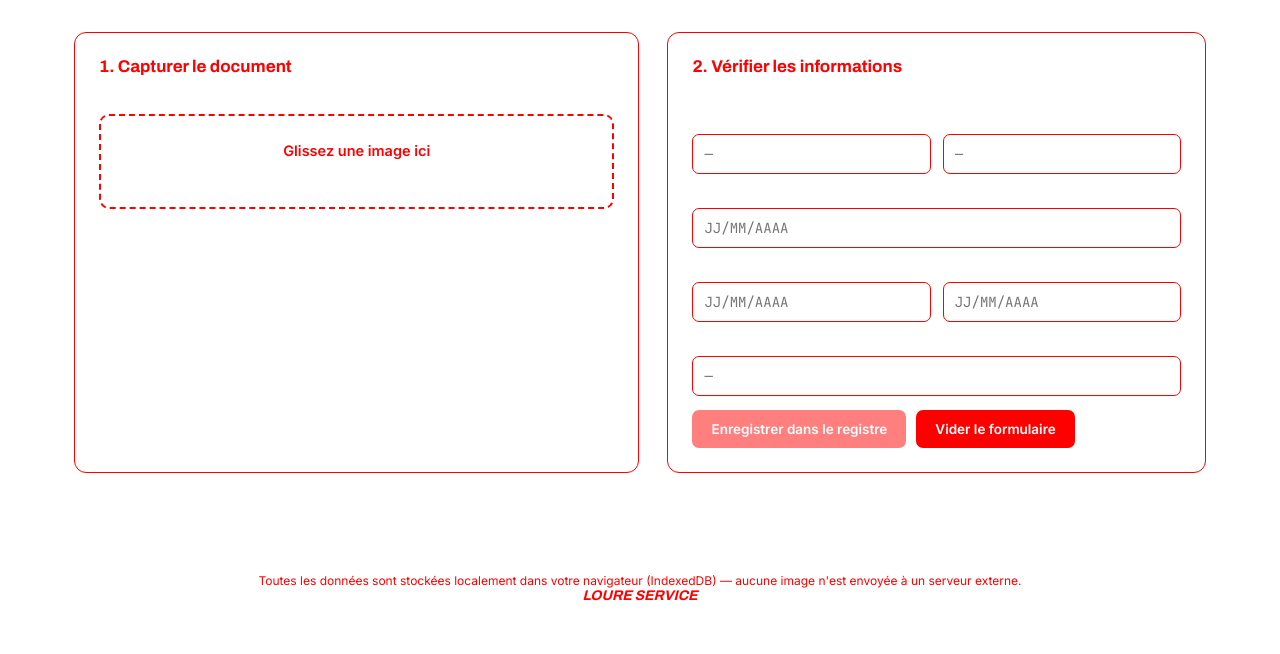
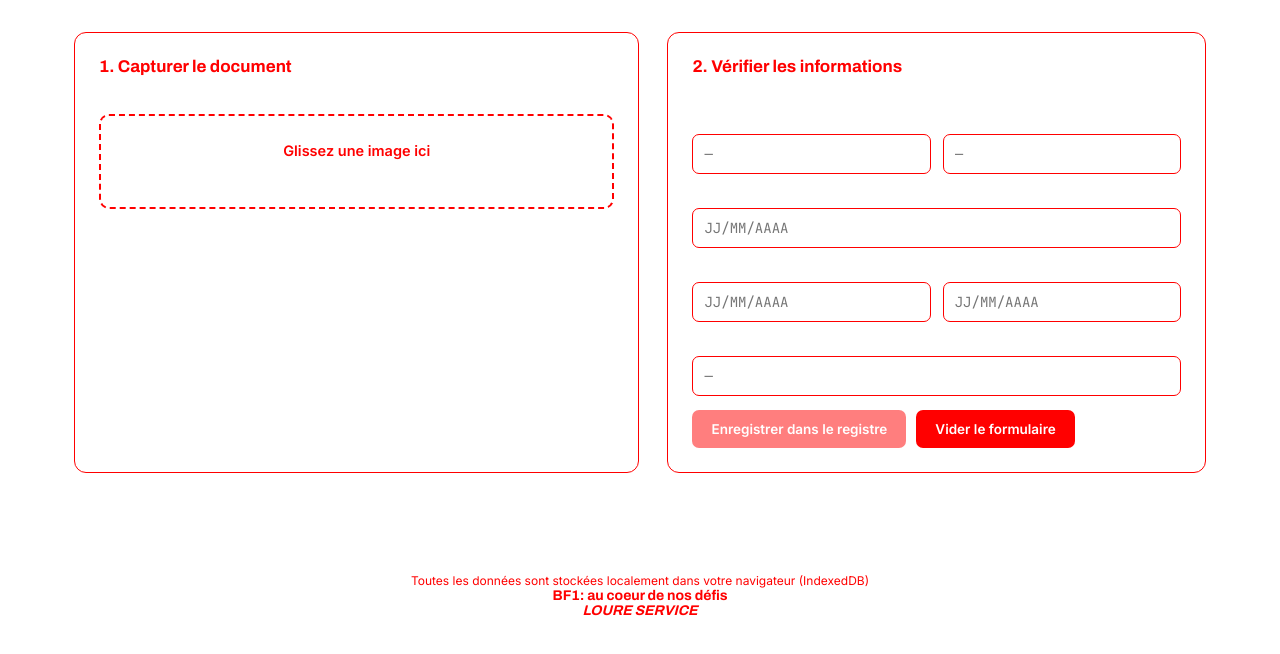
Before and after one commit to hamedlalegende494-coder/Scane-pi-ce-d-identit-BF1, a plain HTML site: page index.html in a window 1280 px wide. Shown: the part 80-734 px from the top of the page. Drawn offline with nearby package versions, Linux system fonts and the light colour scheme.

Commit message:
Update footer content in index.html

```diff
--- a/index.html
+++ b/index.html
@@ -258,8 +258,9 @@ table{width:100%;min-width:760px;border-collapse:collapse;font-size:13.5px;}
 
 </main>
 
-<footer>Toutes les données sont stockées localement dans votre navigateur (IndexedDB) — aucune image n'est envoyée à un serveur externe.
-  <h3><i><b>LOURE SERVICE</h3></i></b>
+<footer>Toutes les données sont stockées localement dans votre navigateur (IndexedDB)
+  <h3> BF1: au coeur de nos défis</h3>
+  <h3><i><b>LOURE SERVICE</i></b></h3>
 </footer>
 
 <script>
```
